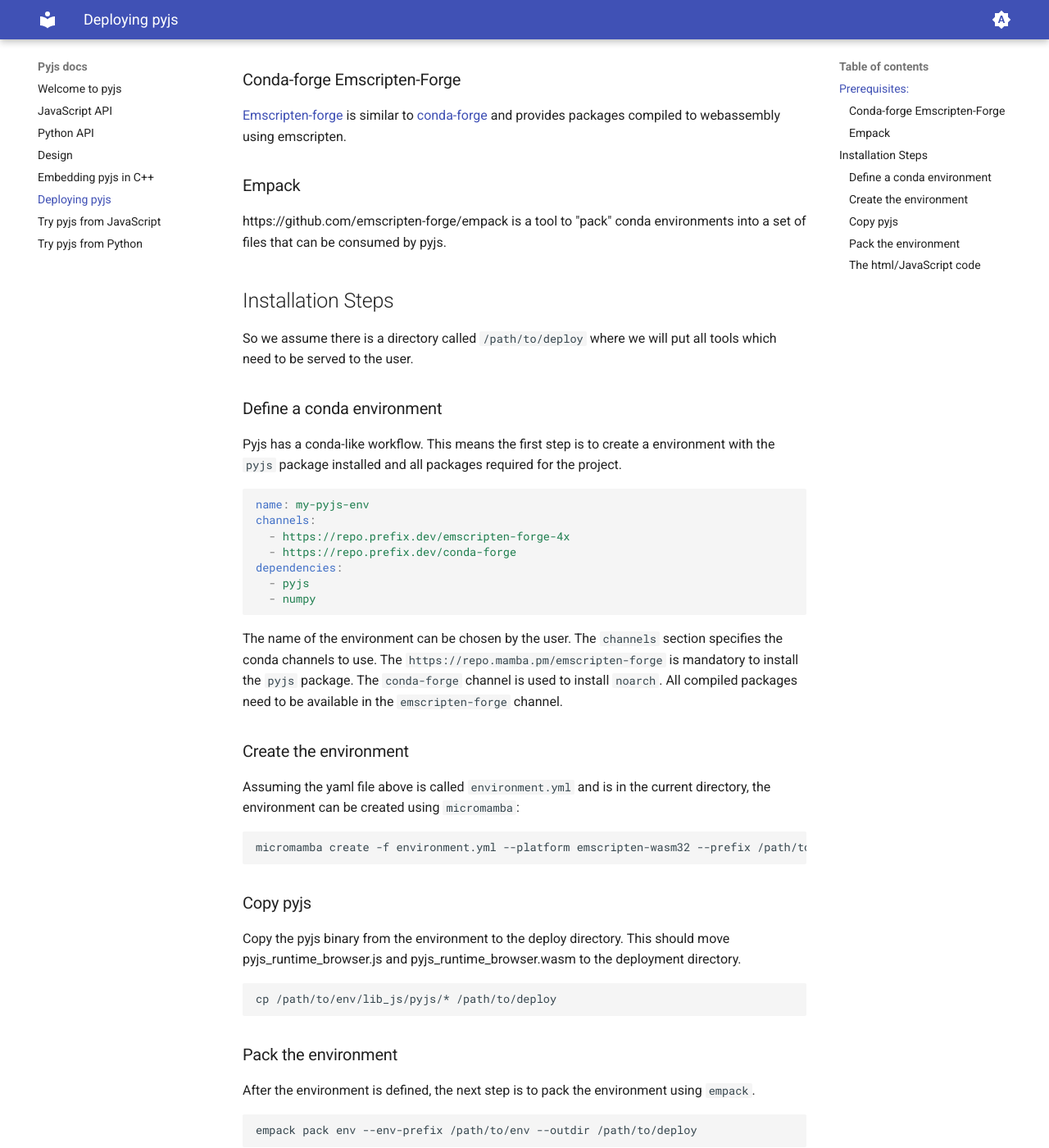
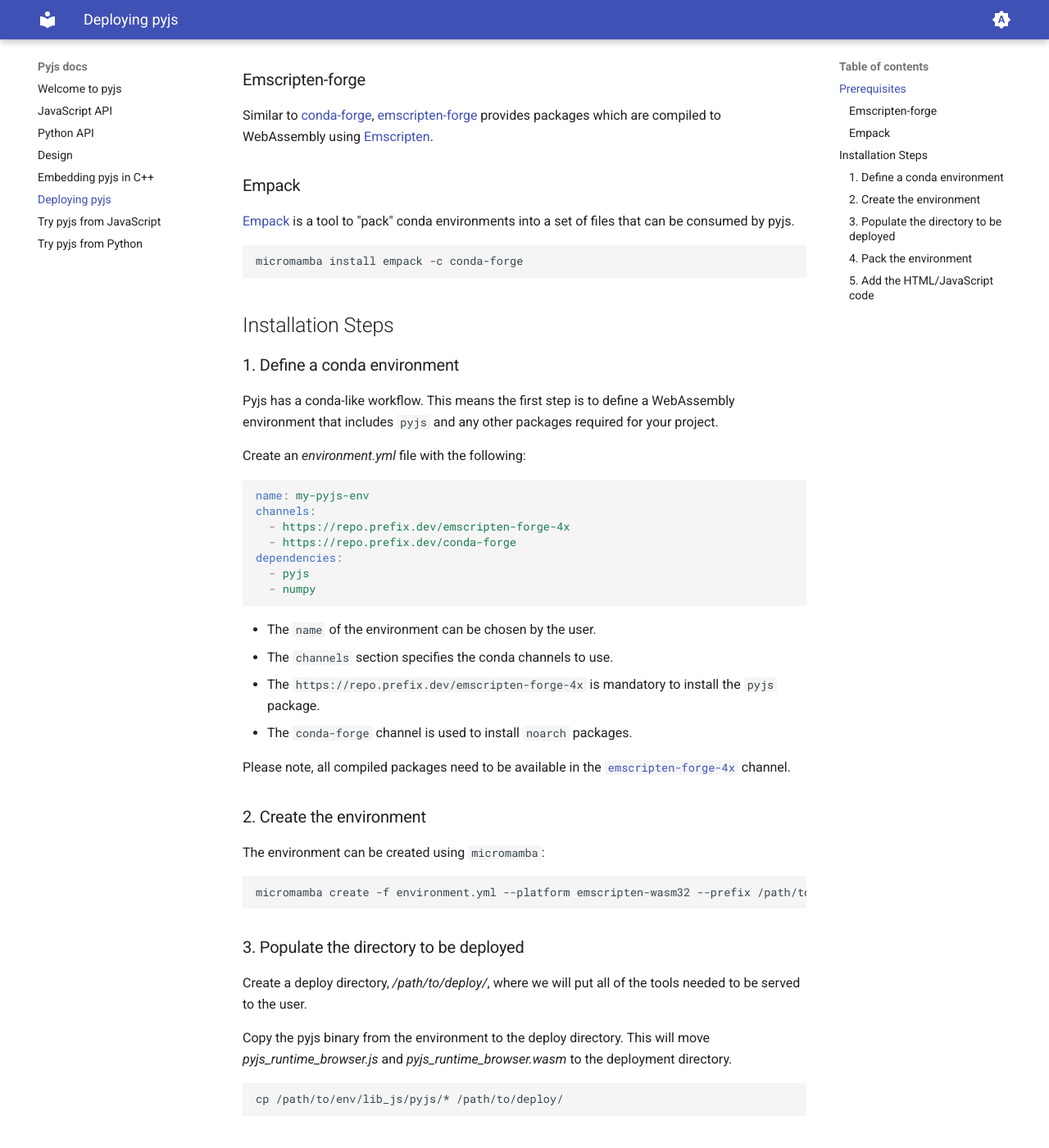
Before and after one commit to emscripten-forge/pyjs, an MkDocs documentation site: the page built from docs/installation.md, in a window 1280 px wide and 1400 px high, scrolled down 206 px. Shown: the whole window at 82% size. Built offline with MkDocs 1.6.1 and Material for MkDocs 9.7.7, drawn with Linux system fonts in a browser that asks for light colours; some of the changed text lies outside the part shown.

Commit message:
Update docs

````diff
--- a/docs/installation.md
+++ b/docs/installation.md
@@ -1,25 +1,28 @@
 # Deploying pyjs
 
-## Prerequisites:
+## Prerequisites
 
 Before we start, lets introduce a few concepts and tools that are used in the pyjs workflow.
-### Conda-forge Emscripten-Forge
 
-[Emscripten-forge](https://github.com/emscripten-forge/recipes) is similar to [conda-forge](https://conda-forge.org/) and provides packages compiled to webassembly using emscripten.
+### Emscripten-forge
+
+Similar to [conda-forge](https://conda-forge.org/), [emscripten-forge](https://github.com/emscripten-forge/recipes) provides packages which are compiled to WebAssembly using [Emscripten](https://emscripten.org/).
 
 ### Empack
-https://github.com/emscripten-forge/empack is a tool to "pack" conda environments into a set of files that can be consumed by pyjs.
+[Empack](https://github.com/emscripten-forge/empack) is a tool to "pack" conda environments into a set of files that can be consumed by pyjs.
 
+```bash
+micromamba install empack -c conda-forge
+```
 
 ## Installation Steps
 
-So we assume there is a directory called `/path/to/deploy` where we will
-put all tools which  need to be served to the user.
 
-### Define a conda environment
+### 1. Define a conda environment
 Pyjs has a conda-like workflow. This means the first step
-is to create a environment with the `pyjs` package installed
-and all packages required for the project.
+is to define a WebAssembly environment that includes `pyjs` and any other packages required for your project.
+
+Create an *environment.yml* file with the following:
 
 ```yaml
 name: my-pyjs-env
@@ -31,30 +34,35 @@ dependencies:
   - numpy
 ```
 
-The name of the environment can be chosen by the user.
-The `channels` section specifies the conda channels to use.
-The `https://repo.mamba.pm/emscripten-forge` is mandatory to install the `pyjs` package.
-The `conda-forge` channel is used to install `noarch`.
-All compiled packages need to be available in the `emscripten-forge` channel.
+- The `name` of the environment can be chosen by the user.
+- The `channels` section specifies the conda channels to use.
+- The `https://repo.prefix.dev/emscripten-forge-4x` is mandatory to install the `pyjs` package.
+- The `conda-forge` channel is used to install `noarch` packages.
 
-### Create the environment
-Assuming the yaml file above is called `environment.yml` and is in the current directory, the  environment can be created using `micromamba`:
+
+Please note, all compiled packages need to be available in the [`emscripten-forge-4x`](https://prefix.dev/channels/emscripten-forge-4x) channel.
+
+### 2. Create the environment
+The environment can be created using `micromamba`:
 
 ```Bash
 micromamba create -f environment.yml --platform emscripten-wasm32 --prefix /path/to/env
 ```
 
-### Copy pyjs
+### 3. Populate the directory to be deployed
+
+Create a deploy directory, */path/to/deploy/*, where we will
+put all of the tools needed to be served to the user.
+
 Copy the pyjs binary from the environment to the deploy directory.
-This should move pyjs_runtime_browser.js and pyjs_runtime_browser.wasm to the deployment directory.
+This will move *pyjs_runtime_browser.js* and *pyjs_runtime_browser.wasm* to the deployment directory.
 
 ```Bash
-cp /path/to/env/lib_js/pyjs/* /path/to/deploy
+cp /path/to/env/lib_js/pyjs/* /path/to/deploy/
 ```
 
 
-
-### Pack the environment
+### 4. Pack the environment
 
 After the environment is defined, the next step is to pack the environment using `empack`.
 
@@ -64,9 +72,9 @@ empack pack env --env-prefix /path/to/env --outdir /path/to/deploy
 This will create a tarball for each package in the environment and a `empack_env_meta.json` file that describes the environment.
 
 
-### The html/JavaScript code
+### 5. Add the HTML/JavaScript code
 
-The last step is to create a html file that loads the pyjs runtime and the packed environment.
+The last step is to create an html file that loads the pyjs runtime and the packed environment.
 
 ```html
 <!DOCTYPE html>
````
Also changed, not shown: docs/index.md (+5 -5 lines), docs/try_from_js.md (+1 -1 lines), docs/try_from_py.md (+1 -1 lines), docs/design.md (line endings or trailing spaces).
